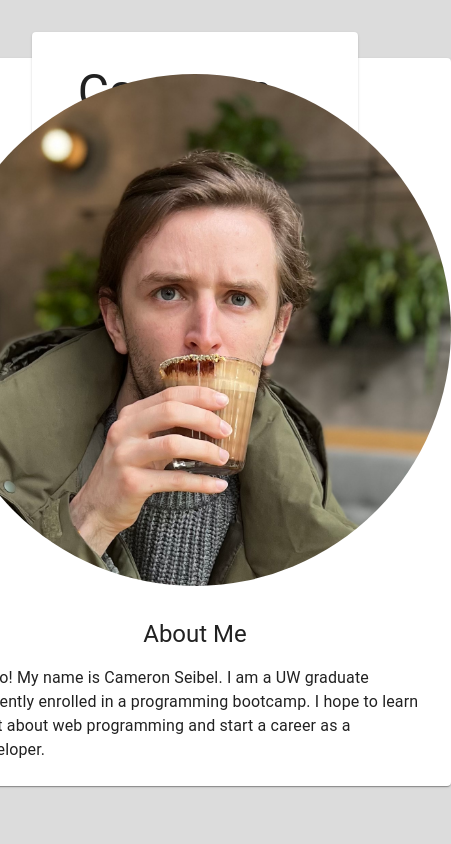
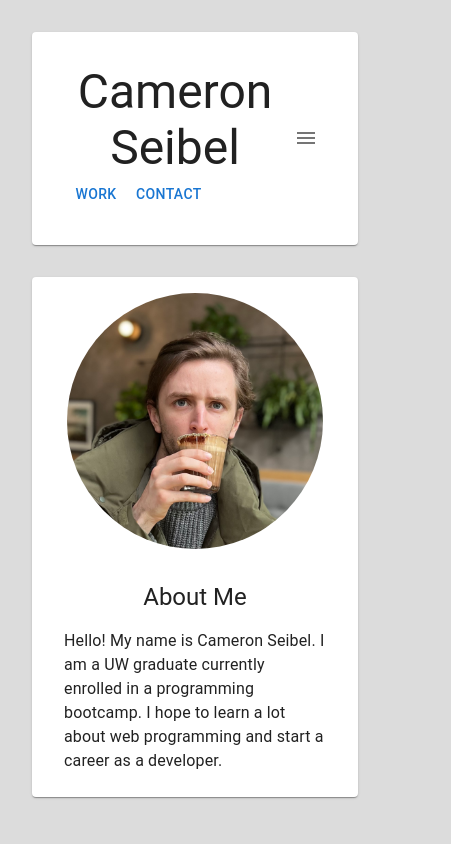
Before and after one commit to CameronMSeibel/cameronmseibel.github.io, a React (Create React App) app: page / in a window 390 px wide. Shown: the top 844 px of the page, 451 px wide, since content can reach past the window. Built offline with nearby package versions, Linux system fonts and the light colour scheme.

Commit message:
Unbreak mobile view.

```diff
--- a/src/App.js
+++ b/src/App.js
@@ -21,6 +21,11 @@ function App(){
             MuiLink: {
                 defaultProps: {
                     target: "_blank" // Open a new window for links by default
+                }
+            },
+            MuiIconButton: {
+                defaultProps: {
+                    target: "_blank" // IconButtons don't count as links.
                 }
             }
         },
--- a/src/components/Bio.js
+++ b/src/components/Bio.js
@@ -1,11 +1,10 @@
-import { Avatar, Card, CardContent, Grid, Typography } from "@mui/material";
+import { Avatar, Card, CardContent, Typography } from "@mui/material";
 import React from "react";
 
 function Bio({desc, email, phone, github, linkedin, resume, headshot}){
     return (
-        <Grid item lg={12} xl={6} minHeight="100vh" display="flex" alignItems="center">
         <Card sx={{maxWidth: "sm", margin: "1rem auto"}}>
-                <Avatar {...headshot} sx={{height: "512px", width: "512px", margin: "1rem auto"}} />
+            <Avatar {...headshot} sx={{height: {xs: "256px", sm: "384px", md: "512px"}, width: {xs: "256px", sm: "384px", md: "512px"}, margin: "1rem auto"}} />
             <CardContent sx={{margin: "0 1rem", padding: "1rem"}}>
                 <Typography textAlign="center" marginBottom="1rem" variant="h5" component="h2">
                     About Me
@@ -15,7 +14,7 @@ function Bio({desc, email, phone, github, linkedin, resume, headshot}){
                 </Typography>
             </CardContent>
         </Card>
-        </Grid>);
+        );
 }
 
 export default Bio;
--- a/src/components/Footer.js
+++ b/src/components/Footer.js
@@ -7,27 +7,51 @@ import { phoneNumFormat } from "../utils";
 
 function Footer({phone, email, linkedin, github, resume}){
     return(
-        <Paper sx={{padding: "2rem", margin: "2rem auto", textAlign: "center"}}>
+        <Paper
+            sx={{padding: "2rem", margin: "2rem auto", textAlign: "center"}}
+            id="contact"
+        >
             <Typography
                 variant="h4"
                 component="h2"
                 marginBottom="1rem"
-                id="contact"
             >
                 Contact Me
             </Typography>
             <Typography>
-            <Typography marginBottom="1rem">Email: <Link href={`mailto:${email}`}>{email}</Link></Typography>
-            <Typography marginBottom="1rem">Phone: <Link href={`tel:${phone}`}>{phoneNumFormat(phone)}</Link></Typography>
-            <Stack direction="row" justifyContent="center">
+            <Typography marginBottom="1rem">
+                Email: <Link href={`mailto:${email}`}>{email}</Link>
+            </Typography>
+            <Typography marginBottom="1rem">
+                Phone: <Link href={`tel:${phone}`}>{phoneNumFormat(phone)}</Link>
+            </Typography>
+            <Stack
+                direction="row"
+                justifyContent="center"
+            >
                 <Tooltip title="View my GitHub">
-                    <IconButton href={github} size="small"><GitHubIcon /></IconButton>
+                    <IconButton
+                        href={github}
+                        size="small"
+                    >
+                        <GitHubIcon />
+                    </IconButton>
                 </Tooltip>
                 <Tooltip title="View my LinkedIn">
-                    <IconButton href={linkedin} size="small"><LinkedInIcon /></IconButton>
+                    <IconButton
+                        href={linkedin}
+                        size="small"
+                    >
+                        <LinkedInIcon />
+                    </IconButton>
                 </Tooltip>
                 <Tooltip title="View my resume">
-                    <IconButton href={resume} size="small"><ArticleIcon /></IconButton>
+                    <IconButton
+                        href={resume}
+                        size="small"
+                    >
+                        <ArticleIcon />
+                    </IconButton>
                 </Tooltip>
             </Stack>
             </Typography>
--- a/src/components/Portfolio.js
+++ b/src/components/Portfolio.js
@@ -13,13 +13,11 @@ function Portfolio({StyleToggle}){
         <Grid
             container
             justifyContent="center"
-            position="relative"
         >
-            <Grid item xs={12} width="100vw" position="absolute">
+            <Grid item xs={12} width="100vw" minHeight="100vh">
                 <Header StyleToggle={StyleToggle}/>
-
+                <Bio {...aboutMe}/>
             </Grid>
-            <Bio {...aboutMe}/>
             <ProjectList projects={projects}/>
             <Grid item xs={12}>
                 <Footer {...aboutMe} />
--- a/src/components/ProjectList.js
+++ b/src/components/ProjectList.js
@@ -4,10 +4,13 @@ import Project from "./Project";
 
 function ProjectList({projects}){
     return (
-        <Grid item xs={12} md={6}>
+        <Grid
+            item
+            xs={12}
+            id="work"
+        >
             <Paper component="header" sx={{margin: "1rem auto 2rem", maxWidth: "sm", padding: "2rem"}}>
                 <Typography
-                    id="work"
                     variant="h3"
                     component="h2"
                     textAlign="center"
@@ -16,7 +19,8 @@ function ProjectList({projects}){
                 </Typography>
             </Paper>
             {projects.map((project) => <Project key={project.name} {...project}/>)}
-        </Grid>);
+        </Grid>
+    );
 }
 
 export default ProjectList;
```
Lines whose indentation alone changed are shown as unchanged.
